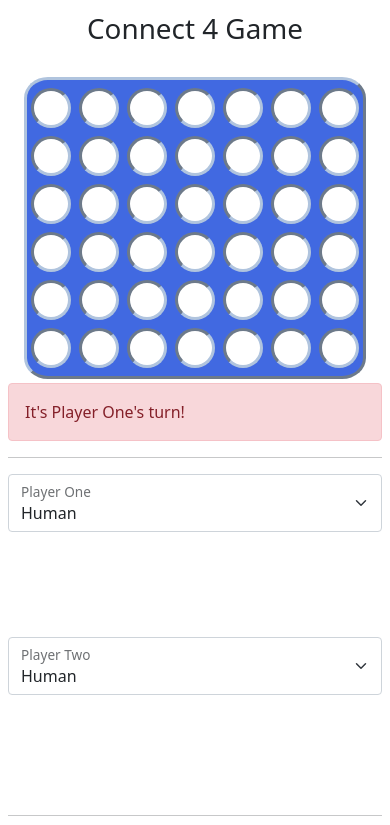
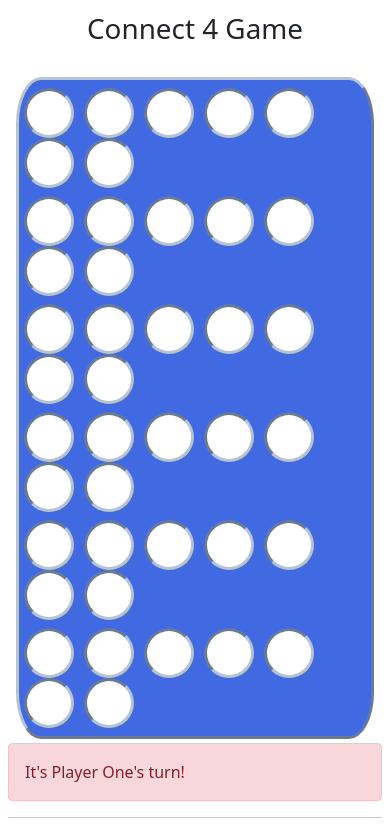
Before and after one commit to tt-p/connect-four, a plain HTML site: page index.html in a window 390 px wide. Shown: the top 825 px of the page. Drawn offline with nearby package versions, Linux system fonts and the light colour scheme.

Commit message:
responsive changes

```diff
--- a/style/style.css
+++ b/style/style.css
@@ -60,16 +60,32 @@
 
 @media (max-width: 1400px) {
   .cell {
-    width: 80px;
-    height: 80px;
+    width: 70px;
+    height: 70px;
     margin: 0 8px 0 8px;
   }
 }
 
-@media (max-width: 1070px) {
+@media (max-width: 992px) {
   .cell {
-    width: 40px;
-    height: 40px;
-    margin: 0 4px 0 4px;
+    width: 80px;
+    height: 80px;
+    margin: 0 7px 0 7px;
   }
 }
+
+@media (max-width: 768px) {
+  .cell {
+    width: 70px;
+    height: 70px;
+    margin: 0 7px 0 7px;
+  }
+}
+
+@media (max-width: 650px) {
+  .cell {
+    width: 50px;
+    height: 50px;
+    margin: 0 5px 0 5px;
+  }
+}
```
